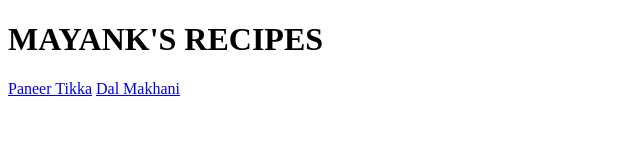
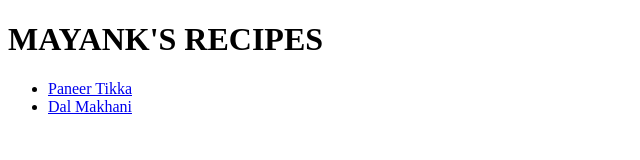
Before and after one commit to Mayanksehgal2006/Recipes-First-web-dev-project-, a plain HTML site: page index.html in a window 1280 px wide. Shown: the whole page, without its empty margins (0-640 px from the left). Drawn offline with Linux system fonts and the light colour scheme.

Commit message:
some minor changes

```diff
--- a/index.html
+++ b/index.html
@@ -5,7 +5,9 @@
     </head>
     <body>
         <h1>MAYANK'S RECIPES</h1>
-        <a href="./recipes/paneer-tikka.html">Paneer Tikka</a>
-        <a href="./recipes/dal-makhani.html">Dal Makhani</a>
+        <ul>
+        <li><a href="./recipes/paneer-tikka.html">Paneer Tikka</a></li>
+        <li><a href="./recipes/dal-makhani.html">Dal Makhani</a></li>
+        </ul>
     </body>
 </html>
```
